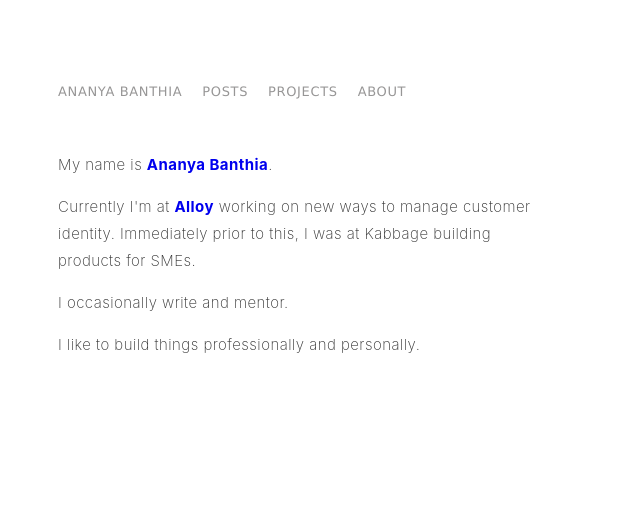
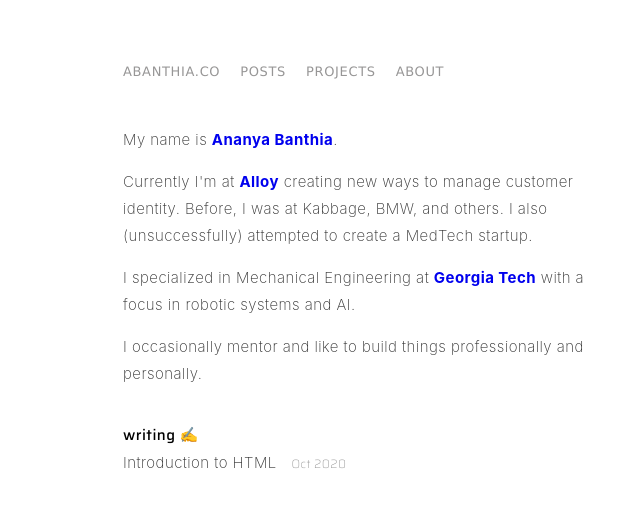
Before and after one commit to ananyabanthia/site, a plain HTML site: page index.html in a window 1280 px wide. Shown: the whole page, without its empty margins (167-807 px from the left). Drawn offline with nearby package versions, Linux system fonts and the light colour scheme.

Commit message:
minor css changes

```diff
--- a/index.html
+++ b/index.html
@@ -5,6 +5,8 @@
   <meta charset="utf-8" />
   <title>Ananya Banthia</title>
   <link rel="stylesheet" href="./resources/css/styles.css">
+  <link rel="preconnect" href="https://fonts.gstatic.com">
+  <link href="https://fonts.googleapis.com/css2?family=Saira:wght@100;500;600&display=swap" rel="stylesheet">
   <script src="https://code.jquery.com/jquery-1.10.2.js"></script>
 </head>
 
@@ -12,7 +14,7 @@
     <nav class="navigation-wrapper">
       <div class="left">
         <div class="nav-link-wrapper" click="makeActive">
-          <a href="index.html" style="font-weight: 200px;">ananya banthia</a>
+          <a href="index.html" style="font-weight: 200px;">abanthia.co</a>
         </div>
 
         <div class="nav-link-wrapper">
@@ -29,13 +31,20 @@
       </div>
   </nav>
   <div class="container">
-    <div class="intro" style="max-width: 500px;">
+    <div>
       <p>My name is <a href="about.html" class="body-link">Ananya Banthia</a>.</p>
-      <p>Currently I'm at <a href="https://alloy.co" target="_blank" class="body-link">Alloy</a> working on new ways to manage customer
-        identity. Immediately prior to this, I was at Kabbage building products for SMEs.</p>
-      <p>I occasionally write and mentor.</p>
-      <p>I like to build things professionally and personally.</p>
+      <p>Currently I'm at <a href="https://alloy.co" target="_blank" class="body-link">Alloy</a> creating new ways to manage customer
+        identity. Before, I was at Kabbage, BMW, and others. I also (unsuccessfully) attempted to create a MedTech startup.</p>
+      <p>I specialized in Mechanical Engineering at <a href="https://www.gatech.edu/" target="_blank" class="body-link">Georgia Tech</a> with a focus in robotic systems and AI.</p>
+      <p>I occasionally mentor and like to build things professionally and personally.</p>
     </div>
+
+    <div class="title">writing ✍️</div>
+    <a href="./posts/intro_html.html" class="post-w-date">
+      <div class="post-title">Introduction to HTML</div>
+      <div class="post-date">Oct 2020</div>
+    </a>
+
   </div>
 </body>
 
--- a/resources/css/styles.css
+++ b/resources/css/styles.css
@@ -1,7 +1,6 @@
 body {
     margin: 10px;
-    padding-left: 20px;
-    padding-right: 50px;
+    margin-left: 250px;
     font-family: -apple-system, BlinkMacSystemFont, "Segoe UI", Roboto, Helvetica, Arial, sans-serif, "Apple Color Emoji", "Segoe UI Emoji", "Segoe UI Symbol";
     font-size: 15px;
     line-height: 1.8em;
@@ -26,31 +25,20 @@ p {
     color: black;
 }
 
-a:visited {
-    text-decoration: none;
-    color: black;
-}
-
-h1, h2, h3, h4 {
-    color: black;
-}
-
 .container {
     padding: 40px;
-    padding-top: 10px;
-    margin: auto;
-    max-width: 800px;
+    padding-top: 5px;
+    max-width: 500px;
 }
 
 .navigation-wrapper {
     display: flex;
     justify-content: space-between;
     padding: 20px;
-
-    padding-bottom: 20px;
-    margin: auto;
-    margin-top: 50px;
-    max-width: 800px;
+    padding-left: 40px;
+    margin-top: 30px;
+    max-width: 500px;
+    text-align: center;
 }
 
 .left {
@@ -103,17 +91,9 @@ h1, h2, h3, h4 {
     color: black;
 }
 
-.about-wrapper {
-    display: flex;
-}
-
-.about-text{
-    margin-right: 40px;
-    width: 600px;
-}
-
-.contact {
-    padding-left: 40px;
+.title {
+    padding-top: 20px;
+    font-family: 'saira', sans-serif;
 }
 
 .code-block {
@@ -125,11 +105,6 @@ h1, h2, h3, h4 {
     padding-top: 5px;
     padding-bottom: 5px;
     margin: 10px;
-}
-
-.learning-article {
-    margin: 0px auto;
-    max-width: 800px;
 }
 
 .li {
@@ -150,8 +125,34 @@ h1, h2, h3, h4 {
 }
 
 .post {
-    margin: 0px auto;
     max-width: 800px;
+}
+
+.post-title {
+    font-weight: 250;
+    color: #333333;
+    justify-content: center;
+    display: inline-block;
+    padding-right: 10px;
+}
+
+.post-date {
+    display: inline-block;
+    font-size: 12px;
+    color: grey;
+    font-weight: 300;
+    font-family: 'saira', sans-serif;
+}
+
+.post-w-date {
+    padding-bottom: 5px;
+    border-bottom: 1px solid transparent;
+    transition: border-bottom .5s;
+    text-decoration: none;
+}
+
+.post-w-date:hover {
+    border-bottom: 1px solid black;
 }
 
 .heading {
```
Also changed, not shown: 1 other file.
